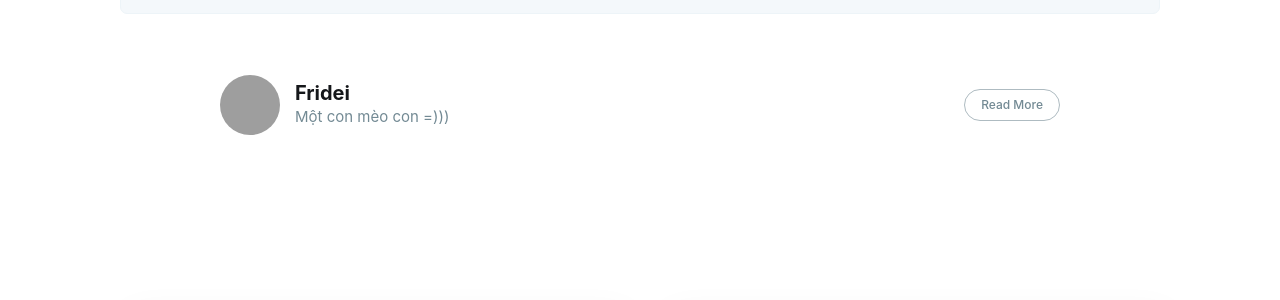
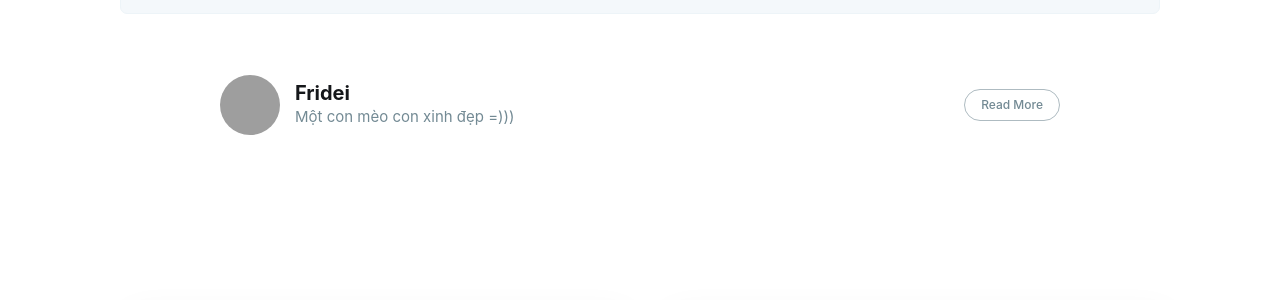
Before and after one commit to tuannguyenht/nhungngaycuoituan, a Jekyll site: the page built from _posts/2014-08-12-the-businessman-and-fisherman.md, in a window 1280 px wide and 900 px high, scrolled down 3154 px. Shown: the part 153-453 px from the top of the window. Built offline with Jekyll 4.4.1, drawn with Linux system fonts in a browser that asks for light colours; nearby versions of some CDN libraries; comment, search, counter and statistics services are not loaded; grey boxes are pictures that could not be loaded.

Commit message:
change sundei

```diff
--- a/_data/authors.yml
+++ b/_data/authors.yml
@@ -4,7 +4,7 @@
   location: Honolulu, US
   url_full: https://fridei.nhungngaycuoituan.com/
   url: fridei.nhungngaycuoituan.com
-  bio: Một con mèo con =)))
+  bio: Một con mèo con xinh đẹp =)))
   picture: https://tinyurl.com/vc2ncv3d
   facebook: frideipatronus
   twitter: False
--- a/_includes/post-card-error.html
+++ b/_includes/post-card-error.html
@@ -7,7 +7,7 @@
         <article class="post-card {{ page.class }}{% unless post.cover %} no-image{% endunless %}">
             {% if post.cover %}
                 <a class="post-card-image-link" href="{{ site.baseurl }}{{ post.url | remove_first: '/' }}">
-                    <div class="post-card-image" style="background-image: url({{ site.baseurl }}{{ post.cover }})"></div>
+                    <div class="post-card-image" style="background-image: url({{ post.cover }})"></div>
                 </a>
             {% endif %}
             <div class="post-card-content">
@@ -37,7 +37,7 @@
                     {% for author in site.data.authors %}
                         {% if author[1].username == post.author %}
                             {% if author[1].picture %}
-                            <img class="author-profile-image" src="{{ site.baseurl }}{{ author[1].picture }}" alt="{{ author[1].name }}" />
+                            <img class="author-profile-image" src="{{ author[1].picture }}" alt="{{ author[1].name }}" />
                             {% endif %}
                             <span class="post-card-author">
                                 <a href="{{ site.baseurl }}author/{{ post.author }}/">{{ author[1].name }}</a>
--- a/_includes/post-card-next.html
+++ b/_includes/post-card-next.html
@@ -33,7 +33,7 @@
                 {% for author in site.data.authors %}
                     {% if author[1].username == page.next.author %}
                         {% if author[1].picture %}
-                        <img class="author-profile-image" src="{{ site.baseurl }}{{ author[1].picture }}" alt="{{ author[1].name }}" />
+                        <img class="author-profile-image" src="{{ author[1].picture }}" alt="{{ author[1].name }}" />
                         {% endif %}
                         <span class="post-card-author">
                             <a href="{{ site.baseurl }}author/{{ page.next.author }}/">{{ author[1].name }}</a>
--- a/_includes/post-card-previous.html
+++ b/_includes/post-card-previous.html
@@ -3,7 +3,7 @@
     <article class="post-card {{ page.previous.class }}{% unless page.previous.cover %} no-image{% endunless %}">
         {% if page.previous.cover %}
             <a class="post-card-image-link" href="{{ site.baseurl }}{{ page.previous.url | remove_first: '/' }}">
-                <div class="post-card-image" style="background-image: url({{ site.baseurl }}{{ page.previous.cover }})"></div>
+                <div class="post-card-image" style="background-image: url({{ page.previous.cover }})"></div>
             </a>
         {% endif %}
         <div class="post-card-content">
@@ -33,7 +33,7 @@
                 {% for author in site.data.authors %}
                     {% if author[1].username == page.previous.author %}
                         {% if author[1].picture %}
-                        <img class="author-profile-image" src="{{ site.baseurl }}{{ author[1].picture }}" alt="{{ author[1].name }}" />
+                        <img class="author-profile-image" src="{{ author[1].picture }}" alt="{{ author[1].name }}" />
                         {% endif %}
                         <span class="post-card-author">
                             <a href="{{ site.baseurl }}author/{{ page.previous.author }}/">{{ author[1].name }}</a>
--- a/_includes/post-card.html
+++ b/_includes/post-card.html
@@ -4,7 +4,7 @@
     <article class="post-card {{ page.class }}{% unless post.cover %} no-image{% endunless %}">
         {% if post.cover %}
             <a class="post-card-image-link" href="{{ site.baseurl }}{{ post.url | remove_first: '/' }}">
-                <div class="post-card-image" style="background-image: url({{ site.baseurl }}{{ post.cover }})"></div>
+                <div class="post-card-image" style="background-image: url({{ post.cover }})"></div>
             </a>
         {% endif %}
         <div class="post-card-content">
@@ -34,7 +34,7 @@
                 {% for author in site.data.authors %}
                     {% if author[1].username == post.author %}
                         {% if author[1].picture %}
-                        <img class="author-profile-image" src="{{ site.baseurl }}{{ author[1].picture }}" alt="{{ author[1].name }}" />
+                        <img class="author-profile-image" src="{{ author[1].picture }}" alt="{{ author[1].name }}" />
                         {% endif %}
                         <span class="post-card-author">
                             <a href="{{ site.baseurl }}author/{{ post.author }}/">{{ author[1].name }}</a>
--- a/_layouts/page.html
+++ b/_layouts/page.html
@@ -29,7 +29,7 @@
             </header>
 
             {% if page.cover %}
-            <figure class="post-full-image" style="background-image: url({{ site.baseurl }}{{ page.cover }})">
+            <figure class="post-full-image" style="background-image: url({{ page.cover }})">
             </figure>
             {% endif %}
 
```
